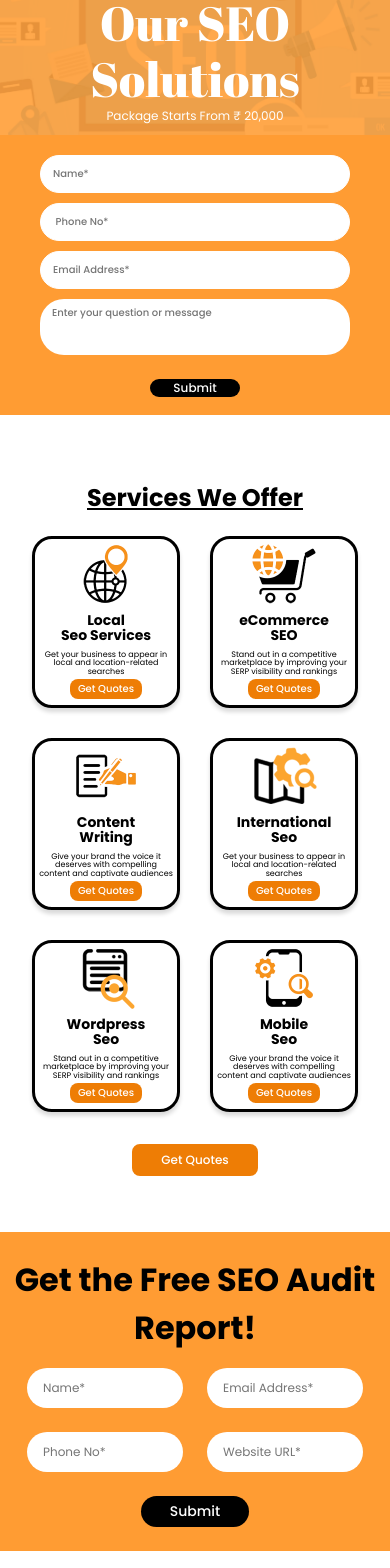
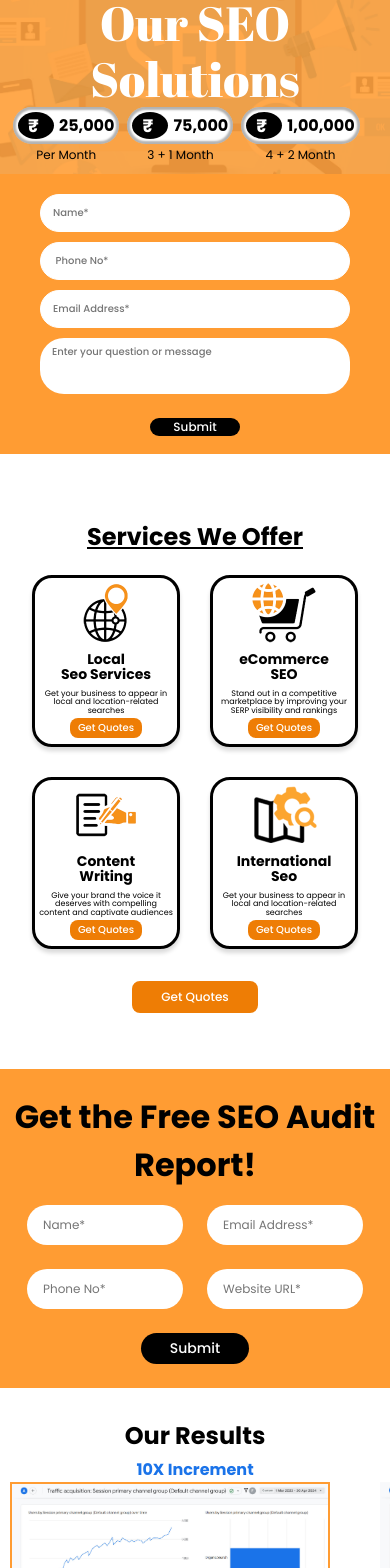
Before and after one commit to kailash0575/thankyou, a React (Vite) app: page / in a window 390 px wide. Shown: the part 172-1740 px from the top of the page. Built offline with nearby package versions, Linux system fonts and the light colour scheme; a web font is replaced by a local one.

Commit message:
commit chnages

```diff
--- a/src/App.css
+++ b/src/App.css
@@ -17,7 +17,19 @@
   display: none;
 }
 /* navbar */
-
+.swiper-slide{
+  position: relative;
+}
+/*  */
+.our_result_para{
+  text-align: center;
+  /* margin-bottom: 20px; */
+  font-family: "Poppins", sans-serif;
+font-size: 20px;
+font-weight: bold;
+color: #1a73e9;
+}
+/*  */
 .navbar_container {
   display: flex;
   justify-content: space-between;
@@ -25,9 +37,9 @@
   background-color: #ff9c33;
   align-items: center;
 }
-.package_container{
+/* .package_container{
   display: none;
-}
+} */
 .right_section_item {
   display: flex;
   align-items: center;
@@ -56,32 +68,47 @@ margin-bottom: 10px;
 .package_item{
   display: flex;
   padding: 0 40px;
+  gap: 15px;
+
 }
 .package_item1{
   display: flex;
   align-items: center;
   gap: 5px;
-  background-color: black;
-  border-radius: 10px;
+  background-color: white;
+  border-radius: 24px;
+  padding: 5px 0px;
+  /*  */
+  box-shadow: inset 0px 0px 2px 3px rgba(0, 0, 0, 0.3);
+  /*  */
 }
 .package_item_rupee{
-  background-color: #ff9c33;
+  background-color: black;
   /* padding: 5px; */
   font-family: "Poppins", sans-serif;
   font-weight: bold;
-padding-right: 20px;
-border-radius: 5px;
-border-end-end-radius: 20px;
-border-top-right-radius: 20px;
-font-size: 25px;
-padding-left: 10px;
+  /* padding-right: 20px; */
+  /* border-radius: 5px; */
+  /* border-end-end-radius: 20px; */
+  /* border-top-right-radius: 20px; */
+  font-size: 25px;
+  padding-left: 10px;
+  border-radius: 50%;
+  /* padding: 10px; */
+  width: 36px;
+  color: white;
+  position: relative;
+    left: 5px;
 }
 .package_item_rupee1{
   font-weight: bold;
   font-size: 20px;
   font-family: "Poppins", sans-serif;
-color: white;
-padding-right: 10px;
+  color: white;
+  padding-right: 10px;
+  padding-left: 10px;
+  color: black;
+
 }
 .logo {
   display: flex;
@@ -111,10 +138,9 @@ padding-right: 10px;
   padding-bottom: 10px;
 }
 .package_validity{
-  font-size: 18px;
-  /*  */
+  font-size: 16px;
   font-family: "Poppins", sans-serif;
-margin-top: 5px;
+  margin-top: 2px;
 }
 .hero_section_container {
   display: flex;
@@ -205,7 +231,7 @@ margin-top: 5px;
 
 .ace_services_heading1 {
   font-family: "Poppins", sans-serif;
-  font-size: 64px;
+  font-size: 60px;
   font-weight: 700;
   align-items: center;
   text-align: center;
@@ -214,17 +240,17 @@ margin-top: 5px;
 
 /*  */
 .ace_services_card h3 {
-  font-size: 40px;
+  font-size: 30px;
   font-weight: 700;
   font-family: "Poppins", sans-serif;
-  line-height: 44px;
+  line-height: 30px;
 }
 
 .ace_services_card p {
-  font-size: 24px;
+  font-size: 16px;
   font-weight: 400;
   font-family: "Poppins", sans-serif;
-  line-height: 26.4px;
+  line-height: 20.4px;
   margin-top: 11px;
 }
 
@@ -232,14 +258,14 @@ margin-top: 5px;
   text-align: center;
 
   border: 3px solid black;
-  border-radius: 60px;
+  border-radius: 20px;
 
   display: flex;
   align-items: center;
   flex-direction: column;
   /* width: 400px; */
-  width: 30%;
-  height: 524px;
+  width: 22%;
+  height: 424px;
 }
 .swiper-slide.swiper-slide-active {
   border: 4px solid #ff9c33;
@@ -272,7 +298,7 @@ margin-top: 5px;
   height: 110px;
   width: 110px;
   height: 140px; */
-  margin-top: 40px;
+  margin-top: 10px;
 }
 
 .ace_services_card {
@@ -286,14 +312,14 @@ margin-top: 5px;
 }
 
 .contact_us button {
-  padding: 19px 64px;
+  padding: 15px 60px;
   font-family: "Poppins", sans-serif;
   background-color: #ee7d05;
   color: white;
   border-radius: 8px;
   font-size: 20px;
   font-weight: 500;
-  margin-top: 72px;
+  margin-top: 30px;
   border: none;
 }
 
@@ -609,6 +635,9 @@ margin-top: 5px;
   margin-top: 60px;
   margin-bottom: 22px;
 }
+.card_image img{
+  width: 100px;
+}
 .swiper-pagination-bullet {
   width: 26px !important;
   height: 9px !important;
@@ -640,7 +669,7 @@ Height
   align-items: center !important;
 }
 .ace_services_card p {
-  padding: 0 28px;
+  padding: 0 14px;
   height: 105px;
 }
 .ace_services_card {
@@ -652,12 +681,12 @@ Height
 .left_section img {
   width: 130px;
 }
-.left_hero_section p {
+/* .left_hero_section p {
   font-family: "Poppins", sans-serif;
 
   font-size: 20px;
   padding: 0 40px;
-}
+} */
 .ace_services_heading1 {
   border-bottom: 4px solid black;
 
@@ -688,12 +717,12 @@ Height
 .textarea_container {
   margin-bottom: 0px !important;
 }
-.left_hero_section p {
+/* .left_hero_section p {
   color: white;
 }
 .left_hero_section p {
   font-size: 32px;
-}
+} */
 .navbar_container {
   display: flex;
   justify-content: space-between;
@@ -859,10 +888,10 @@ Height
 
     text-align: center;
   }
-  .left_hero_section p {
+  /* .left_hero_section p {
     font-size: 12px;
     text-align: center;
-  }
+  } */
   .form_button {
     width: 90px;
     height: 23px;
@@ -954,7 +983,7 @@ Height
     font-size: 24px;
 
     margin-top: 30px;
-    margin-bottom: 20px;
+    margin-bottom: 4px;
   }
   .swiper-slide-active {
     width: 320px !important;
@@ -1122,19 +1151,57 @@ Height
   .for_mobile {
     display: block;
   }
+  .package_item {
+
+    flex-wrap: wrap;
+}
+.package_item_rupee1 {
+
+  font-size: 16px;
+
+}
+/*  */
+.package_item_rupee {
+
+  font-size: 18px;
+
+}
+/*  */
   .right_section_item1 {
     /* color: white; */
     color: white;
   }
-  /* .swiper-slide-prev{
-  margin-right: 0px !important;
+  .package_validity {
+    font-size: 12px;
+
 }
-.swiper-slide-active{
-margin-right: 0px !important  ;
-} */
   .toggle_menu {
     width: 30%;
   }
+  /*  */
+  .package_item_rupee1 {
+
+    padding-right: 5px;
+    padding-left: 5px;
+
+}
+/*  */
+.package_item {
+  display: flex;
+  padding: 0 13px;
+  gap: 8px;
+}
+/*  */
+.our_result_para {
+
+  font-size: 16px;
+
+}
+/*  */
+.swiper-slide.swiper-slide-active {
+  border: 2px solid #ff9c33 !important;
+}
+  /*  */
   .left_section {
     width: 30%;
     display: flex;
--- a/src/App.jsx
+++ b/src/App.jsx
@@ -218,22 +218,35 @@ function App() {
           <h1>Traffic with</h1>
           <h1>Our SEO </h1>
           <h1>Solutions</h1>
-          <p>Package Starts From ₹ 20,000</p>
+          {/* <p>Package Starts From ₹ 20,000</p> */}
 
           <div className="package_container">
-            <p className="package_heading">Monthly Package:</p>
+            {/* <p className="package_heading">Monthly Package:</p> */}
             <div className="package_container_item">
               <div className="package_item">
-              <div className="package_item_one">
-
-                <div className="package_item1">
-                  <p className="package_item_rupee">₹</p>
-                  <p className="package_item_rupee1">25,000</p>
+                <div className="package_item_one">
+                  <div className="package_item1">
+                    <p className="package_item_rupee">₹</p>
+                    <p className="package_item_rupee1">25,000</p>
+                  </div>
+                  <p className="package_validity">Per Month</p>
                 </div>
-                <p className="package_validity">Per Month
-                </p>
-              </div>
-
+                <div className="package_item_one">
+                  <div className="package_item1">
+                    <p className="package_item_rupee">₹</p>
+                    <p className="package_item_rupee1">75,000</p>
+                  </div>
+                  <p className="package_validity">3 + 1 Month</p>
+                </div>
+                {/*  */}
+                <div className="package_item_one">
+                  <div className="package_item1">
+                    <p className="package_item_rupee">₹</p>
+                    <p className="package_item_rupee1">1,00,000</p>
+                  </div>
+                  <p className="package_validity">4 + 2 Month</p>
+                </div>
+                {/*  */}
               </div>
             </div>
           </div>
@@ -370,7 +383,7 @@ function App() {
               <button>Get Quotes</button>
             </div>
           </div>
-          <div className="card_item">
+          {/* <div className="card_item">
             <div className="card_image">
               <img
                 src={wordpressseo}
@@ -405,7 +418,7 @@ Seo "
             <div className="getQuotes">
               <button>Get Quotes</button>
             </div>
-          </div>
+          </div> */}
         </div>
       </div>
       {/*  */}
@@ -494,6 +507,7 @@ Seo "
       {/* our result */}
       <div className="our_result">
         <h4>Our Results</h4>
+        <p className="our_result_para">10X Increment</p>
       </div>
       <Swiper
         initialSlide={1}
@@ -509,9 +523,11 @@ Seo "
         <SwiperSlide>
           {" "}
           <img src={growth1} />
+          {/* <p>sds</p> */}
         </SwiperSlide>
         <SwiperSlide>
           {" "}
+          {/* <div class="overlay-text">8000</div> */}
           <img src={growth2} />
         </SwiperSlide>
         <SwiperSlide>
```
Also changed, not shown: 1 other file (tests, documents, lock files or other folders).
